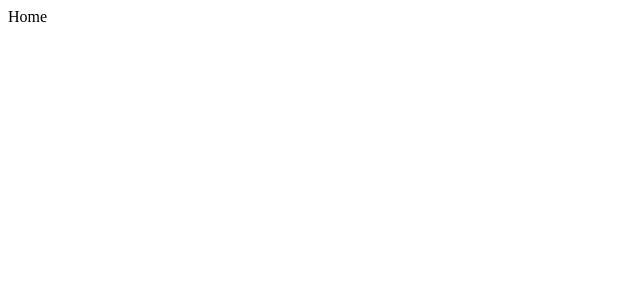
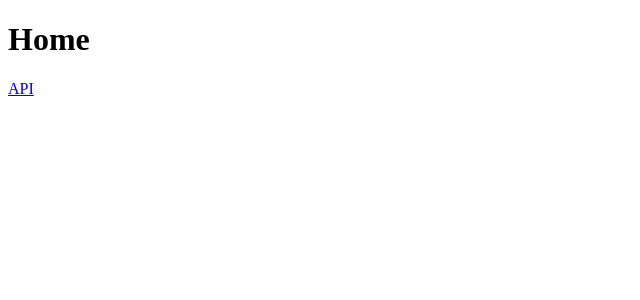
Before and after one commit to igorroc/dark-stories, a Next.js app: page / in a window 1280 px wide. Shown: the top 300 px of the page, without its empty margins (0-640 px from the left). Built offline with nearby package versions, Linux system fonts and the light colour scheme.

Commit message:
[add]: Link

```diff
--- a/pages/index.js
+++ b/pages/index.js
@@ -1,5 +1,10 @@
 function Home() {
-	return <div>Home</div>
+	return (
+		<div>
+			<h1>Home</h1>
+			<a href="./api/story">API</a>
+		</div>
+	)
 }
 
 export default Home
```
Also changed, not shown: pages/api/story.js (+3 -4 lines).
